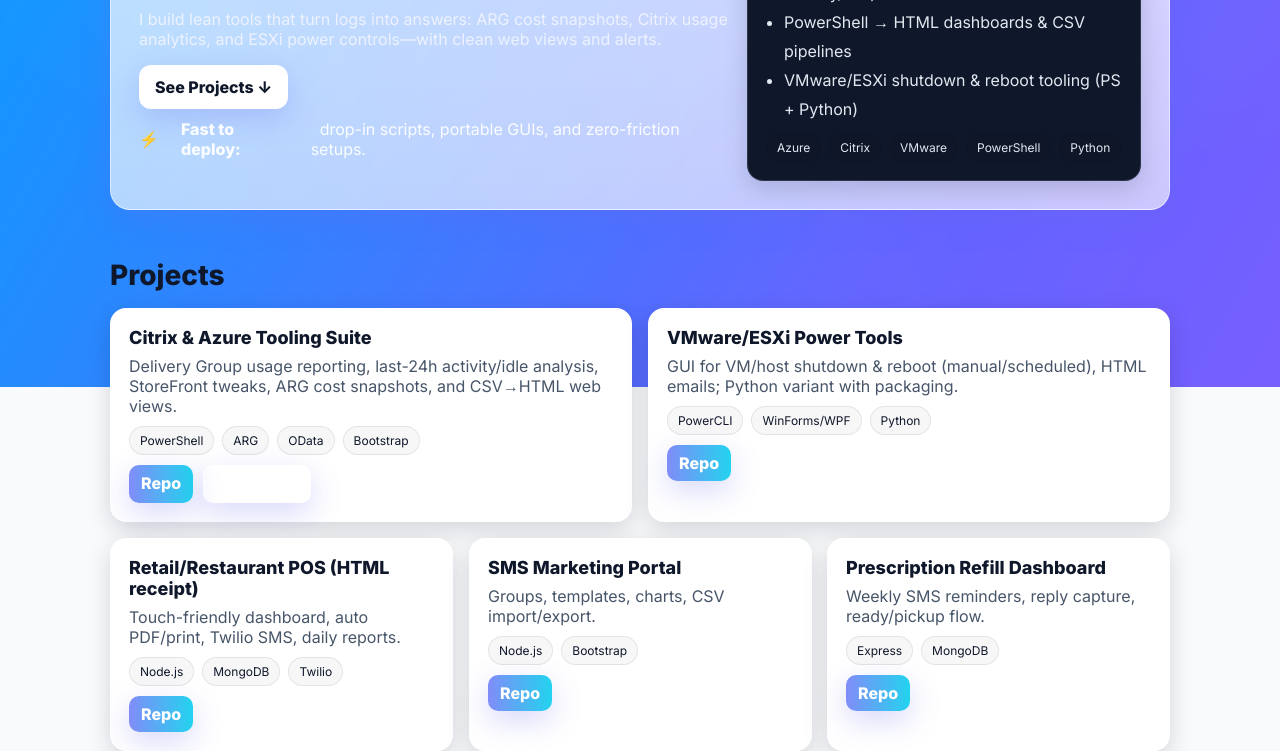
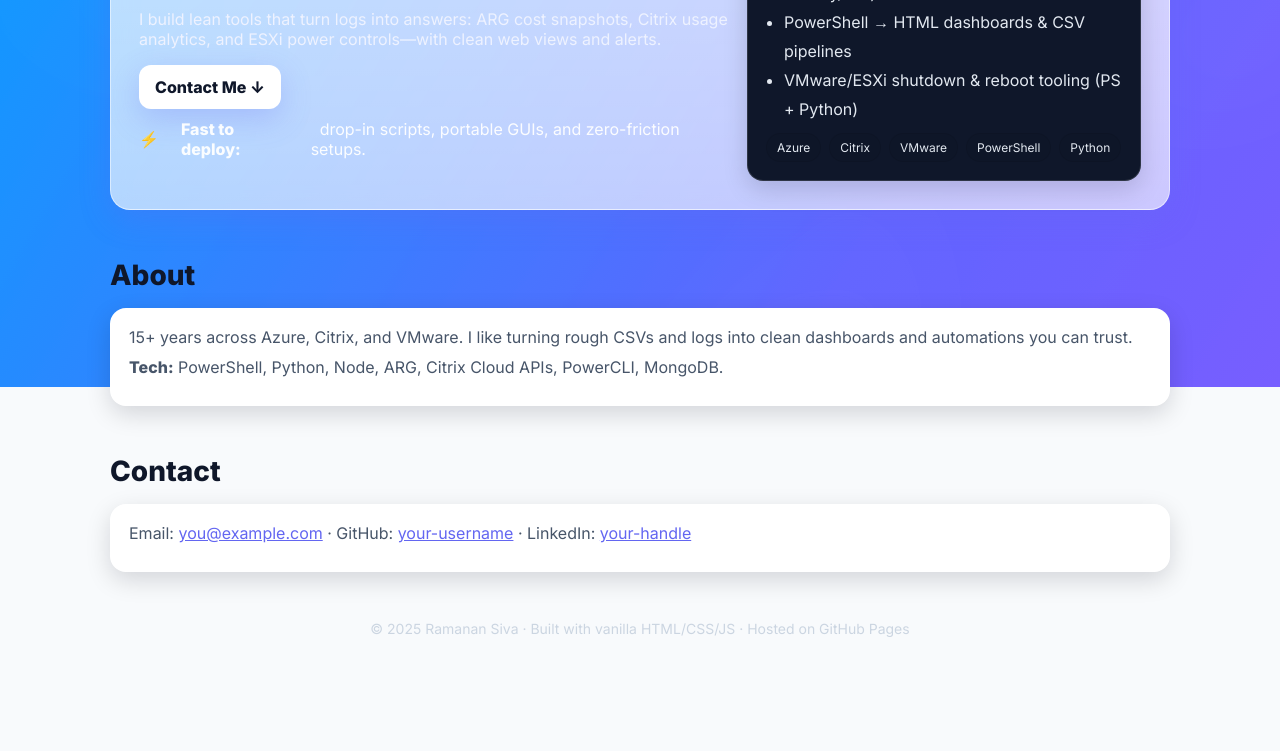
Before and after one commit to ramanan18/ramanan18.github.io, a plain HTML site: page index.html in a window 1280 px wide. Shown: the part 413-1164 px from the top of the page. Drawn offline with Linux system fonts and the light colour scheme.

Commit message:
Update index.html

```diff
--- a/index.html
+++ b/index.html
@@ -9,25 +9,15 @@
   <link href="https://fonts.googleapis.com/css2?family=Inter:wght@400;600;800&display=swap" rel="stylesheet">
   <style>
     :root{
-      --fg:#0f172a;        /* slate-900 */
-      --muted:#475569;     /* slate-600 */
-      --bg:#f8fafc;        /* slate-50 */
-      --card:#ffffff;
-      --accent:#6366f1;    /* indigo-500 */
-      --glow: 0 10px 30px rgba(99,102,241,.25);
+      --fg:#0f172a; --muted:#475569; --bg:#f8fafc; --card:#ffffff;
+      --accent:#6366f1; --glow: 0 10px 30px rgba(99,102,241,.25);
     }
     @media (prefers-color-scheme: dark){
-      :root{
-        --fg:#e2e8f0; --muted:#94a3b8; --bg:#0b1020; --card:#0f172a;
-        --glow: 0 10px 30px rgba(99,102,241,.35);
-      }
+      :root{ --fg:#e2e8f0; --muted:#94a3b8; --bg:#0b1020; --card:#0f172a; --glow: 0 10px 30px rgba(99,102,241,.35) }
     }
     *{box-sizing:border-box}
     html,body{height:100%}
-    body{
-      margin:0; font-family:Inter,system-ui,Segoe UI,Roboto,Helvetica,Arial,sans-serif;
-      color:var(--fg); background:var(--bg); overflow-x:hidden;
-    }
+    body{ margin:0; font-family:Inter,system-ui,Segoe UI,Roboto,Helvetica,Arial,sans-serif; color:var(--fg); background:var(--bg); overflow-x:hidden; }
 
     /* Animated gradient background */
     .bg-anim{
@@ -61,11 +51,7 @@
       display:flex; align-items:center; gap:24px; justify-content:space-between;
     }
     .brand{display:flex; align-items:center; gap:18px}
-    .avatar{
-      width:72px;height:72px;border-radius:50%;
-      box-shadow:0 6px 20px rgba(0,0,0,.2); object-fit:cover;
-      background:#fff;
-    }
+    .avatar{ width:72px;height:72px;border-radius:50%; box-shadow:0 6px 20px rgba(0,0,0,.2); object-fit:cover; background:#fff; }
     .title h1{margin:0; font-size:clamp(28px,4vw,40px); letter-spacing:.2px}
     .title p{margin:6px 0 0; color:var(--muted)}
     .controls{display:flex; gap:10px; align-items:center}
@@ -95,19 +81,14 @@
       display:inline-block; background:#fff; color:#0f172a; padding:12px 16px; border-radius:12px;
       font-weight:700; text-decoration:none; box-shadow: var(--glow);
     }
-    .hero .stat{
-      display:flex; gap:16px; align-items:center; color:#fff; margin-top:10px; opacity:.95
-    }
+    .hero .stat{ display:flex; gap:16px; align-items:center; color:#fff; margin-top:10px; opacity:.95 }
 
     /* Sections */
     section{ margin-top:48px }
     h3{ margin:0 0 16px; font-size:clamp(20px,2.6vw,28px) }
 
     /* Cards */
-    .grid{
-      display:grid; gap:16px;
-      grid-template-columns: repeat(12, 1fr);
-    }
+    .grid{ display:grid; gap:16px; grid-template-columns: repeat(12, 1fr); }
     .col-6{ grid-column: span 6 }
     .col-4{ grid-column: span 4 }
     .col-12{ grid-column: span 12 }
@@ -131,26 +112,18 @@
       padding:8px 12px; border-radius:10px; box-shadow: var(--glow) }
     .link.ghost{ background:#ffffff12; color:#fff; border:1px solid #ffffff44 }
 
-    footer{
-      margin-top:48px; color:#cbd5e1; font-size:14px;
-      text-align:center
-    }
+    footer{ margin-top:48px; color:#cbd5e1; font-size:14px; text-align:center }
 
     /* Reveal on scroll */
     .reveal{ opacity:0; transform: translateY(20px); transition: opacity .7s ease, transform .7s ease }
     .reveal.visible{ opacity:1; transform:none }
 
     /* Dark-mode switch styles */
-    .switch{
-      display:inline-flex; align-items:center; gap:8px; color:#fff; font-weight:700
-    }
-    .toggle{
-      width:44px; height:26px; border-radius:26px; background:#ffffff40; position:relative; border:1px solid #ffffff80;
-    }
+    .switch{ display:inline-flex; align-items:center; gap:8px; color:#fff; font-weight:700 }
+    .toggle{ width:44px; height:26px; border-radius:26px; background:#ffffff40; position:relative; border:1px solid #ffffff80; }
     .knob{ position:absolute; top:2px; left:2px; width:22px; height:22px; background:#fff; border-radius:50%; transition:left .2s }
     .toggle.on .knob{ left:20px }
 
-    /* Make sure links are legible on bright bg */
     a{ color:var(--accent) }
   </style>
 </head>
@@ -184,7 +157,8 @@
         <div class="kicker">Available for remote consulting</div>
         <h2>Automation & Cloud Ops with <span class="type" id="type"></span></h2>
         <p>I build lean tools that turn logs into answers: ARG cost snapshots, Citrix usage analytics, and ESXi power controls—with clean web views and alerts.</p>
-        <a class="cta" href="#projects">See Projects ↓</a>
+        <!-- Updated CTA -->
+        <a class="cta" href="#contact">Contact Me ↓</a>
         <div class="stat">⚡ <strong style="margin-left:6px">Fast to deploy:</strong>&nbsp; drop-in scripts, portable GUIs, and zero-friction setups.</div>
       </div>
       <div class="card" style="background:#0f172a; color:#e2e8f0; border-color:#ffffff22">
@@ -201,54 +175,7 @@
       </div>
     </section>
 
-    <section id="projects" class="reveal">
-      <h3>Projects</h3>
-      <div class="grid">
-        <article class="card col-6 tilt">
-          <h4>Citrix & Azure Tooling Suite</h4>
-          <p>Delivery Group usage reporting, last-24h activity/idle analysis, StoreFront tweaks, ARG cost snapshots, and CSV→HTML web views.</p>
-          <div class="tags">
-            <span class="tag">PowerShell</span><span class="tag">ARG</span><span class="tag">OData</span><span class="tag">Bootstrap</span>
-          </div>
-          <div class="links">
-            <a class="link" href="https://github.com/your-username/citrix-azure-tooling">Repo</a>
-            <a class="link ghost" href="#">Live Demo</a>
-          </div>
-        </article>
-
-        <article class="card col-6 tilt">
-          <h4>VMware/ESXi Power Tools</h4>
-          <p>GUI for VM/host shutdown & reboot (manual/scheduled), HTML emails; Python variant with packaging.</p>
-          <div class="tags">
-            <span class="tag">PowerCLI</span><span class="tag">WinForms/WPF</span><span class="tag">Python</span>
-          </div>
-          <div class="links">
-            <a class="link" href="https://github.com/your-username/esxi-power-tools">Repo</a>
-          </div>
-        </article>
-
-        <article class="card col-4 tilt">
-          <h4>Retail/Restaurant POS (HTML receipt)</h4>
-          <p>Touch-friendly dashboard, auto PDF/print, Twilio SMS, daily reports.</p>
-          <div class="tags"><span class="tag">Node.js</span><span class="tag">MongoDB</span><span class="tag">Twilio</span></div>
-          <div class="links"><a class="link" href="https://github.com/your-username/restaurant-pos">Repo</a></div>
-        </article>
-
-        <article class="card col-4 tilt">
-          <h4>SMS Marketing Portal</h4>
-          <p>Groups, templates, charts, CSV import/export.</p>
-          <div class="tags"><span class="tag">Node.js</span><span class="tag">Bootstrap</span></div>
-          <div class="links"><a class="link" href="https://github.com/your-username/sms-portal">Repo</a></div>
-        </article>
-
-        <article class="card col-4 tilt">
-          <h4>Prescription Refill Dashboard</h4>
-          <p>Weekly SMS reminders, reply capture, ready/pickup flow.</p>
-          <div class="tags"><span class="tag">Express</span><span class="tag">MongoDB</span></div>
-          <div class="links"><a class="link" href="https://github.com/your-username/refill-dashboard">Repo</a></div>
-        </article>
-      </div>
-    </section>
+    <!-- Removed the Projects section -->
 
     <section class="reveal">
       <h3>About</h3>
@@ -258,7 +185,7 @@
       </div>
     </section>
 
-    <section class="reveal">
+    <section id="contact" class="reveal">
       <h3>Contact</h3>
       <div class="card">
         <p>Email: <a href="mailto:you@example.com">you@example.com</a> · GitHub: <a href="https://github.com/your-username">your-username</a> · LinkedIn: <a href="https://www.linkedin.com/in/your-handle/">your-handle</a></p>
@@ -298,7 +225,7 @@
       if(observer) observer.observe(el); else el.classList.add('visible');
     });
 
-    // Tilt effect on cards
+    // Tilt effect (safe even if no .tilt elements)
     document.querySelectorAll('.tilt').forEach(card=>{
       let rAF = null;
       function onMove(e){
```
